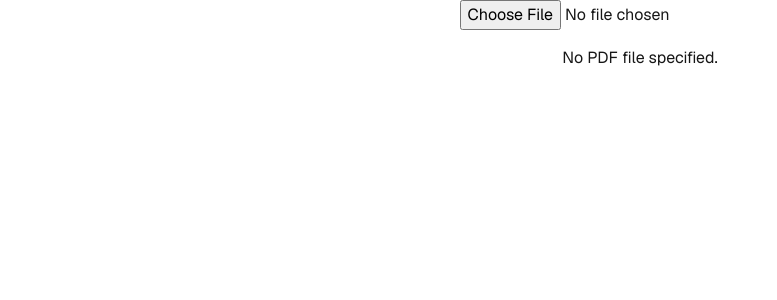
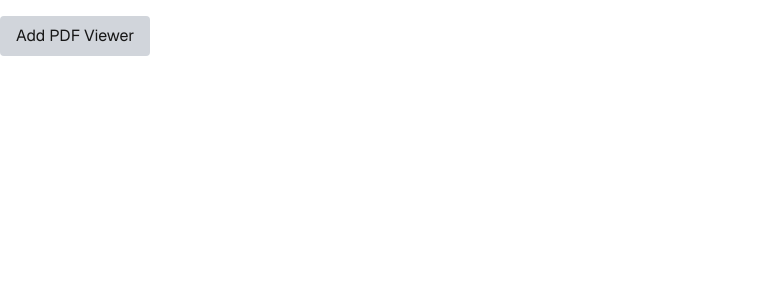
Before and after one commit to TarinPairor/panorama, a Next.js app: page / in a window 1280 px wide. Shown: the top 300 px of the page, without its empty margins (0-777 px from the left). Built offline with nearby package versions, Linux system fonts and the light colour scheme.

Commit message:
Add remove, add PDF functions

```diff
--- a/app/page.tsx
+++ b/app/page.tsx
@@ -1,9 +1,42 @@
+"use client";
+
+import { useState } from "react";
 import PdfViewer from "./_components/PdfViewer";
 
 export default function Home() {
+  const [pdfViewers, setPdfViewers] = useState<number[]>([]);
+
+  const addPdfViewer = () => {
+    setPdfViewers([...pdfViewers, pdfViewers.length]);
+  };
+
+  const removePdfViewer = (id: number) => {
+    setPdfViewers(pdfViewers.filter((index) => index !== id));
+  };
+
   return (
-    <div className="font-[family-name:var(--font-geist-sans)]">
-      <PdfViewer />
+    <div className="font-[family-name:var(--font-geist-sans)] flex">
+      <div className="mt-4">
+        <button
+          onClick={addPdfViewer}
+          className="px-4 py-2 bg-gray-300 rounded mr-2"
+        >
+          Add PDF Viewer
+        </button>
+      </div>
+      {pdfViewers.map((index: number) => (
+        <div key={index}>
+          <PdfViewer />
+          <div className="flex mt-4">
+            <button
+              onClick={() => removePdfViewer(index)}
+              className="px-4 py-2 bg-gray-300 rounded mr-2"
+            >
+              Remove PDF Viewer
+            </button>
+          </div>
+        </div>
+      ))}
     </div>
   );
 }
```
Also changed, not shown: app/_components/PdfViewer.module.css (deleted, +0 -17 lines).
